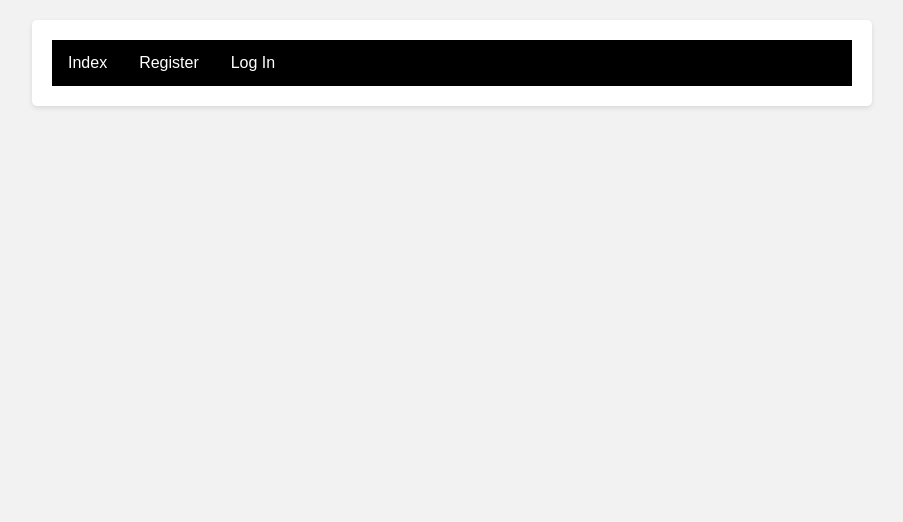
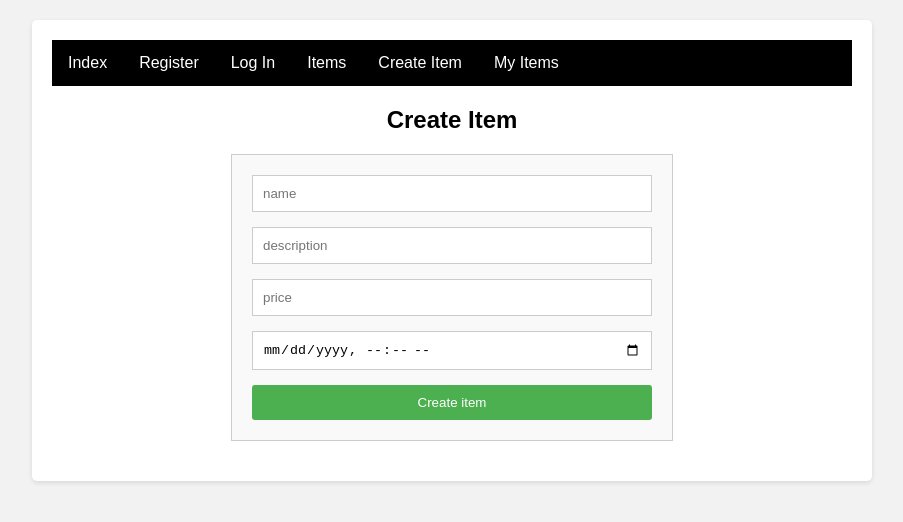
Before and after one commit to adrianmf27/frontend-bids, a React (Create React App) app: page /createItem in a window 1280 px wide. Shown: the top 522 px of the page, without its empty margins (188-1091 px from the left). Built offline with nearby package versions, Linux system fonts and the light colour scheme.

Commit message:
New changes with components

```diff
--- a/src/App.css
+++ b/src/App.css
@@ -83,8 +83,51 @@ button:hover {
   color: red;
 }
 
+.errorForm{
+  color:red;
+}
 
-.errorMessage {
+.notification {
+  position: relative;
+  background-color: white;
+  border: 1px solid grey;
+  color: grey;
+  padding: 10px;
+  margin-bottom: 10px;
+  border-radius: 4px;
+}
+
+.close-btn {
+  position: absolute;
+  top: 5px;
+  right: 5px;
+  font-size: 14px;
+  color: #999;
+  cursor: pointer;
+}
+
+.item-list {
+  display: flex;
+  flex-wrap: wrap;
+  justify-content: center;
+}
+
+.item {
+  width: 300px;
+  margin: 10px;
+  padding: 10px;
+  background-color: #fff;
+  border: 1px solid #ccc;
+  border-radius: 5px;
+}
+
+.item .title {
   text-align: center;
-  color: red;
+  font-weight: bold;
 }
+
+.item .description, .item .email, .item .date {
+  font-weight: normal;
+  margin-left: 10px;
+  text-align: left;
+}
--- a/src/App.js
+++ b/src/App.js
@@ -2,6 +2,10 @@ import './App.css';
 import { Link, Route, Routes } from 'react-router-dom';
 import CreateUserComp from './Components/CreateUserComp';
 import LoginUserComp from './Components/LoginUserComp';
+import ItemsComp from './Components/ItemsComp';
+import CreateItemComp from './Components/CreateItemComp';
+import MyItemsComp from './Components/MyItemsComp';
+import DetailsItemComp from './Components/DetailsItemComp';
 
 function App() {
   return (
@@ -11,6 +15,9 @@ function App() {
           <li><Link to="/">Index</Link></li>
           <li><Link to="/register">Register</Link></li>
           <li><Link to="/login">Log In</Link></li>
+          <li><Link to="/items">Items</Link></li>
+          <li><Link to="/createItem">Create Item</Link></li>
+          <li><Link to="/myItems">My Items</Link></li>
         </ul>
       </nav>
 
@@ -26,6 +33,22 @@ function App() {
         <Route path="/" element={
           <p>Index of website</p>
         }/>
+
+        <Route path="/items" element={
+          <ItemsComp/>
+        }/>
+
+        <Route path="/createItem" element={
+          <CreateItemComp/>
+        }/>
+
+        <Route path="/myItems" element={
+          <MyItemsComp/>
+        }/>
+
+        <Route path="/item/:itemId" element={
+          <DetailsItemComp/>
+        }/>
       </Routes>
     </div>
   );
--- /dev/null
+++ b/src/Components/CreateItemComp.js
@@ -0,0 +1,68 @@
+import { useState } from "react";
+import { backendUrl } from "../Globals";
+
+
+let CreateItemComp = () => {
+    let [message, setMessage] = useState("")
+    let [item, setItem] = useState({})
+
+    let changeProperty = (propertyName, e) => {
+        let itemNew = {...item, [propertyName] : e.currentTarget.value}
+        setItem(itemNew)
+    }
+
+    let changeDate = (e) => {
+        let value = e.currentTarget.value
+        let timestamp = Date.parse(value)
+
+        let itemNew = {...item, dateFinish : timestamp}
+        setItem(itemNew)
+    }
+
+    let clickCreate = async () => {
+        let res = await fetch(backendUrl + "/items?apiKey=" + localStorage.getItem("apiKey"), {
+            method: "POST",
+            headers: {"Content-Type" : "application/json"},
+            body: JSON.stringify(item)
+        })
+
+        if (res.ok)
+        {
+            // eslint-disable-next-line no-unused-vars
+            let jsonData = await res.json()
+        }
+    }
+
+    return (
+        <div>
+            <h2>Create Item</h2>
+            {message !== "" && <h3 className="errorMessage">{message}</h3>}
+
+            <div className="center-box">
+                <div className="form-group">
+                    <input type="text" placeholder="name"
+                        onChange={e => changeProperty("name", e)}></input>
+                </div>
+
+                <div className="form-group">
+                    <input type="text" placeholder="description"
+                        onChange={e => changeProperty("description", e)}></input>
+                </div>
+
+                <div className="form-group">
+                    <input type="number" placeholder="price"
+                        onChange={e => changeProperty("initialPrice", e)}></input>
+                </div>
+
+                <div className="form-group">
+                    <input type="datetime-local" placeholder="date finish"
+                        onChange={changeDate}></input>
+                </div>
+                <button onClick={clickCreate}>Create item</button>
+            </div>
+
+        </div>
+    )
+}
+
+export default CreateItemComp;
--- /dev/null
+++ b/src/Components/DetailsItemComp.js
@@ -0,0 +1,49 @@
+import { useEffect, useState } from "react";
+import { backendUrl } from "../Globals";
+import {timestampToDate} from "../Utils";
+import { useParams } from "react-router-dom";
+
+let DetailsItemComp = () => {
+    let [item, setItem] = useState({})
+    let [message, setMessage] = useState("")
+    let {itemId} = useParams()
+
+    useEffect(() => {
+        getItem();
+    }, [])
+
+    let getItem = async () => {
+        let response = await fetch(backendUrl + "/items/" + itemId + "?apiKey="
+            + localStorage.getItem("apiKey"))
+
+        if(response.ok)
+        {
+            let jsonData = await response.json()
+            setItem(jsonData)
+        }
+        else
+        {
+            setMessage("Error obtaining item")
+        }
+    }
+
+    return (
+        <div>
+            <h2>Items</h2>
+            {message !== "" && <h3 className="errorMessage">{message}</h3>}
+
+            <div className="item-list">
+                <div className="item">
+                    <h3 className="title">{item.name}</h3>
+                    <h3 className="description">Description: {item.description}</h3>
+                    <h3 className="email">Seller: {item.email}</h3>
+                    <h3 className="date">Time start: {timestampToDate(item.dateStart)}</h3>
+                    <h3 className="date">Time finish {timestampToDate(item.dateFinish)}</h3>
+                </div>
+            </div>
+
+        </div>
+    )
+}
+
+export default DetailsItemComp;
--- /dev/null
+++ b/src/Components/ItemsComp.js
@@ -0,0 +1,54 @@
+import { useEffect, useState } from "react";
+import { backendUrl } from "../Globals";
+import {timestampToDate} from "../Utils";
+import { Link } from "react-router-dom";
+
+let ItemsComp = () => {
+    let [items, setItems] = useState([])
+    let [message, setMessage] = useState("")
+
+    useEffect(() => {
+        getItems();
+    }, [])
+
+    let getItems = async () => {
+        let response = await fetch(backendUrl + "/items?apiKey=" + localStorage.getItem("apiKey"))
+
+        if(response.ok)
+        {
+            let jsonData = await response.json()
+            setItems(jsonData)
+        }
+        else
+        {
+            setMessage("Error obtaining items")
+        }
+    }
+
+    return (
+        <div>
+            <h2>Items</h2>
+            {message !== "" && <h3 className="errorMessage">{message}</h3>}
+
+            <div className="item-list">
+                { items.map (item =>
+                    (
+                        <Link to={"/item/" + item.id}>
+                            <div className="item">
+                                <h3 className="title">{item.name}</h3>
+                                <h3 className="description">Description: {item.description}</h3>
+                                <h3 className="email">Seller: {item.email}</h3>
+                                <h3 className="date">Time start: {timestampToDate(item.dateStart)}</h3>
+                                <h3 className="date">Time finish {timestampToDate(item.dateFinish)}</h3>
+                            </div>
+                        </Link>
+
+                    )
+                )}
+            </div>
+
+        </div>
+    )
+}
+
+export default ItemsComp;
--- a/src/Components/LoginUserComp.js
+++ b/src/Components/LoginUserComp.js
@@ -48,7 +48,7 @@ let LoginUserComp = () => {
     return (
         <div>
             <h2>Login User</h2>
-            {message != "" && <h3 className="errorMessage">{message}</h3>}
+            {message !== "" && <h3 className="errorMessage">{message}</h3>}
 
             <div className="center-box">
                 <div className="form-group">
--- /dev/null
+++ b/src/Components/MyItemsComp.js
@@ -0,0 +1,51 @@
+import { useEffect, useState } from "react";
+import { backendUrl } from "../Globals";
+import {timestampToDate} from "../Utils";
+
+let MyItemsComp = () => {
+    let [items, setItems] = useState([])
+    let [message, setMessage] = useState("")
+
+    useEffect(() => {
+        getItems();
+    }, [])
+
+    let getItems = async () => {
+        let response = await fetch(backendUrl + "/items?apiKey=" + localStorage.getItem("apiKey")
+            + "&idUser=" + localStorage.getItem("userId"))
+
+        if(response.ok)
+        {
+            let jsonData = await response.json()
+            setItems(jsonData)
+        }
+        else
+        {
+            setMessage("Error obtaining items")
+        }
+    }
+
+    return (
+        <div>
+            <h2>Items</h2>
+            {message !== "" && <h3 className="errorMessage">{message}</h3>}
+
+            <div className="item-list">
+                { items.map (item =>
+                    (
+                        <div className="item">
+                            <h3 className="title">{item.name}</h3>
+                            <h3 className="description">Description: {item.description}</h3>
+                            <h3 className="email">Seller: {item.email}</h3>
+                            <h3 className="date">Time start: {timestampToDate(item.dateStart)}</h3>
+                            <h3 className="date">Time finish {timestampToDate(item.dateFinish)}</h3>
+                        </div>
+                    )
+                )}
+            </div>
+
+        </div>
+    )
+}
+
+export default MyItemsComp;
--- /dev/null
+++ b/src/Utils.js
@@ -0,0 +1,8 @@
+export let timestampToDate = (timestamp) => {
+    let date = new Date(timestamp)
+
+    let outputDate = date.getHours() + ":" + date.getMinutes() + "," + date.getDate()
+        + "/" + (date.getMonth() + 1) + "/" + date.getFullYear()
+
+    return outputDate
+}
```
